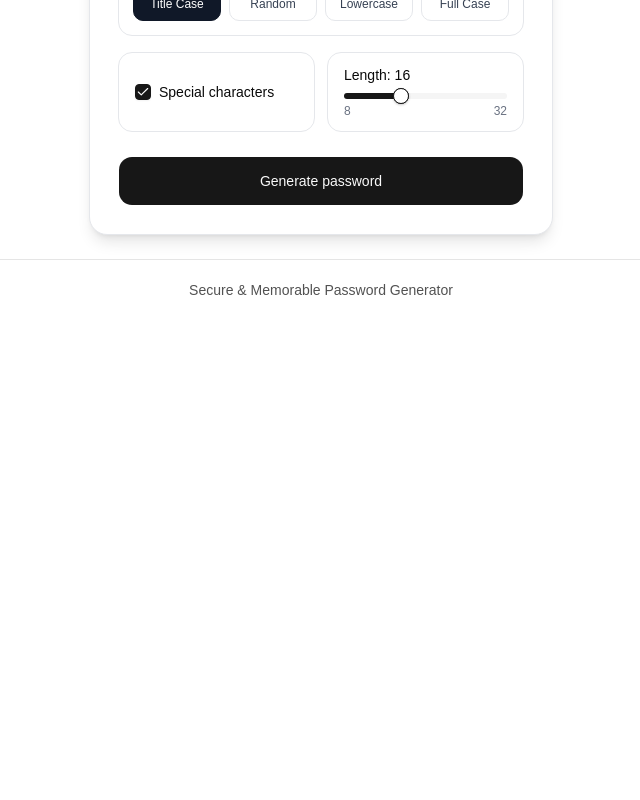
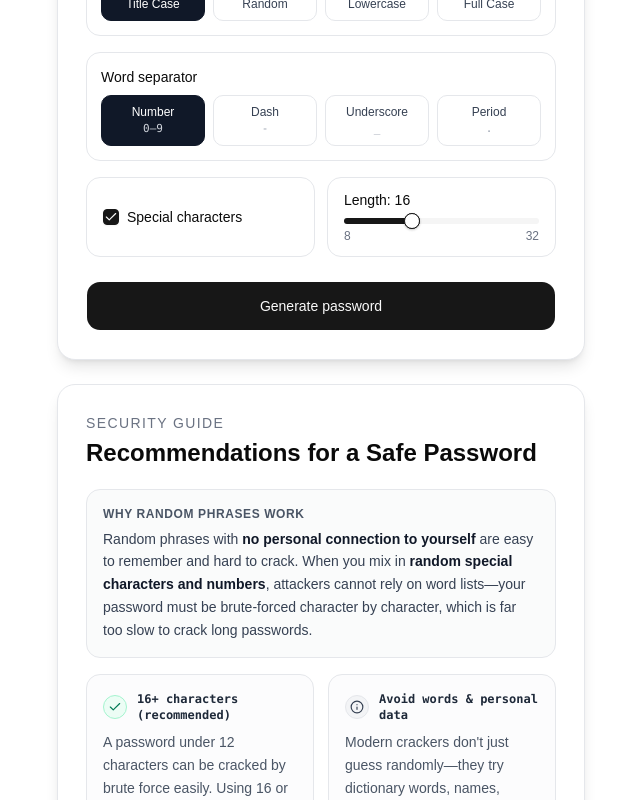
Before and after one commit to Greek/gullhacks26-dataprivacy, a React (Vite) app in the folder frontend/: page / in a window 1280 px wide. Shown: the part 500-1300 px from the top of the page, without its empty margins (319-959 px from the left). Before the commit the page ends 820 px from the top, so only its background shows below. Built offline with nearby package versions, Linux system fonts and the light colour scheme; no server answers.

Commit message:
feat: add word separator selector and password security recommendations

```diff
--- a/frontend/src/routes/about.tsx
+++ b/frontend/src/routes/about.tsx
@@ -26,6 +26,10 @@ function About() {
           <li>
             Capitalization options: Title Case, Random, Lowercase, and Full Case
           </li>
+          <li>
+            Word separator options: random numbers (0–9), dashes (-),
+            underscores (_), and periods (.)
+          </li>
           <li>Real-time password strength evaluation and guidance</li>
           <li>One-click copy to clipboard</li>
           <li>Optional special-character substitutions</li>
--- a/frontend/src/routes/index.tsx
+++ b/frontend/src/routes/index.tsx
@@ -7,12 +7,21 @@ import {
   MIN_PASSWORD_LENGTH,
 } from '#/lib/constants'
 import { createFileRoute } from '@tanstack/react-router'
-import { Check, Copy, ShieldAlert, ShieldCheck, ShieldHalf } from 'lucide-react'
+import {
+  Check,
+  Copy,
+  Info,
+  KeyRound,
+  ShieldAlert,
+  ShieldCheck,
+  ShieldHalf,
+} from 'lucide-react'
 import { useEffect, useRef, useState } from 'react'
 
 export const Route = createFileRoute('/')({ component: Home })
 
 type CapitalizationOption = 'title' | 'random' | 'lower' | 'upper'
+type SeparatorOption = 'number' | 'dash' | 'underscore' | 'period'
 
 type PasswordAnalysis = {
   length: number
@@ -27,6 +36,7 @@ type PasswordResponse = {
   password: string
   original_password: string
   capitalization: CapitalizationOption
+  separator: SeparatorOption
   analysis: PasswordAnalysis
 }
 
@@ -40,11 +50,23 @@ const CAPITALIZATION_OPTIONS: {
   { value: 'upper', label: 'Full Case' },
 ]
 
+const SEPARATOR_OPTIONS: {
+  value: SeparatorOption
+  label: string
+  preview: string
+}[] = [
+  { value: 'number', label: 'Number', preview: '0–9' },
+  { value: 'dash', label: 'Dash', preview: '-' },
+  { value: 'underscore', label: 'Underscore', preview: '_' },
+  { value: 'period', label: 'Period', preview: '.' },
+]
+
 function Home() {
   const [length, setLength] = useState(16)
   const [includeSpecialCharacters, setIncludeSpecialCharacters] = useState(true)
   const [capitalization, setCapitalization] =
     useState<CapitalizationOption>('title')
+  const [separator, setSeparator] = useState<SeparatorOption>('number')
   const [passwordResult, setPasswordResult] = useState<string>('')
   const [originalPasswordResult, setOriginalPasswordResult] =
     useState<string>('')
@@ -72,6 +94,7 @@ function Home() {
           length: length,
           use_special_chars: includeSpecialCharacters,
           capitalization: capitalization,
+          separator: separator,
         }),
       })
 
@@ -166,7 +189,7 @@ function Home() {
   })()
 
   return (
-    <main className="mx-auto flex w-full max-w-lg flex-1 items-center justify-center p-6">
+    <main className="mx-auto flex w-full max-w-xl flex-1 flex-col items-center justify-center gap-6 p-6">
       <section className="w-full rounded-2xl border border-gray-200 bg-white p-7 shadow-lg">
         <div className="grid grid-rows-[auto_1fr_auto] gap-6">
           <header className="text-center">
@@ -330,6 +353,44 @@ function Home() {
               </div>
             </div>
 
+            <div className="rounded-xl border border-gray-200 p-3.5">
+              <span className="mb-2 block text-sm font-medium">
+                Word separator
+              </span>
+              <div
+                role="radiogroup"
+                aria-label="Word separator"
+                className="grid grid-cols-2 gap-2 sm:grid-cols-4"
+              >
+                {SEPARATOR_OPTIONS.map((option) => {
+                  const isSelected = separator === option.value
+                  return (
+                    <button
+                      key={option.value}
+                      type="button"
+                      role="radio"
+                      aria-checked={isSelected}
+                      onClick={() => setSeparator(option.value)}
+                      className={`flex flex-col items-center justify-center gap-0.5 rounded-lg border px-2 py-2 text-xs font-medium transition-colors ${
+                        isSelected
+                          ? 'border-gray-900 bg-gray-900 text-white'
+                          : 'border-gray-200 bg-white text-gray-700 hover:bg-gray-50'
+                      }`}
+                    >
+                      <span>{option.label}</span>
+                      <span
+                        className={`font-mono text-[11px] ${
+                          isSelected ? 'text-gray-300' : 'text-gray-400'
+                        }`}
+                      >
+                        {option.preview}
+                      </span>
+                    </button>
+                  )
+                })}
+              </div>
+            </div>
+
             <div className="grid gap-3 sm:grid-cols-[1fr_1fr]">
               <label className="flex min-h-20 items-center gap-2 rounded-xl border border-gray-200 px-4">
                 <Checkbox
@@ -371,6 +432,125 @@ function Home() {
           </Button>
         </div>
       </section>
+
+      <section
+        aria-labelledby="safe-password-recommendations-title"
+        className="w-full rounded-2xl border border-gray-200 bg-white p-7 shadow-lg"
+      >
+        <header>
+          <p className="mb-1 text-sm font-medium uppercase tracking-widest text-gray-500">
+            Security Guide
+          </p>
+          <h2
+            id="safe-password-recommendations-title"
+            className="text-2xl font-bold"
+          >
+            Recommendations for a Safe Password
+          </h2>
+        </header>
+
+        <div className="mt-5 rounded-xl border border-gray-200 bg-gray-50/80 p-4">
+          <h3 className="mb-1.5 text-xs font-semibold uppercase tracking-wider text-gray-600">
+            Why Random Phrases Work
+          </h3>
+          <p className="text-sm leading-relaxed text-gray-700">
+            Random phrases with{' '}
+            <span className="font-semibold text-gray-900">
+              no personal connection to yourself
+            </span>{' '}
+            are easy to remember and hard to crack. When you mix in{' '}
+            <span className="font-semibold text-gray-900">
+              random special characters and numbers
+            </span>
+            , attackers cannot rely on word lists—your password must be
+            brute-forced character by character, which is far too slow to crack
+            long passwords.
+          </p>
+        </div>
+
+        <div className="mt-4 grid grid-cols-1 gap-3.5 sm:grid-cols-2">
+          <RecommendationCard
+            title={
+              length >= 16
+                ? '16+ characters (recommended)'
+                : length >= 12
+                  ? '12–15 characters (aim for 16+)'
+                  : 'Under 12 characters (too short)'
+            }
+            tone={length >= 16 ? 'good' : length >= 12 ? 'warn' : 'danger'}
+          >
+            A password under 12 characters can be cracked by brute force easily.
+            Using 16 or more characters makes brute-force cracking drastically
+            harder.
+          </RecommendationCard>
+
+          <RecommendationCard
+            title="Avoid words & personal data"
+            tone="info"
+          >
+            Modern crackers don&apos;t just guess randomly—they try dictionary
+            words, names, birthdays, and personal data first. Stick to unrelated
+            random words.
+          </RecommendationCard>
+
+          <RecommendationCard
+            title="Add symbols & numbers"
+            tone={includeSpecialCharacters ? 'good' : 'warn'}
+          >
+            Substituting special characters (like <kbd>@</kbd>, <kbd>&amp;</kbd>
+            , <kbd>!</kbd>, or <kbd>*</kbd>) and numbers forces attackers into
+            slow brute-force guessing instead of fast dictionary attacks.
+          </RecommendationCard>
+
+          <RecommendationCard title="Unique per account" tone="key">
+            Never reuse passwords across sites. Pair memorable random phrases
+            with a password manager so one breach never compromises your other
+            accounts.
+          </RecommendationCard>
+        </div>
+      </section>
     </main>
   )
 }
+
+function RecommendationCard({
+  title,
+  tone,
+  children,
+}: {
+  title: string
+  tone: 'good' | 'warn' | 'danger' | 'info' | 'key'
+  children: React.ReactNode
+}) {
+  const badgeStyles = {
+    good: 'border-emerald-200 bg-emerald-50 text-emerald-700',
+    warn: 'border-amber-200 bg-amber-50 text-amber-700',
+    danger: 'border-red-200 bg-red-50 text-red-700',
+    info: 'border-gray-200 bg-gray-100 text-gray-700',
+    key: 'border-gray-200 bg-gray-100 text-gray-700',
+  }[tone]
+
+  const badgeIcon = {
+    good: <Check aria-hidden="true" className="size-3.5" />,
+    warn: <ShieldHalf aria-hidden="true" className="size-3.5" />,
+    danger: <ShieldAlert aria-hidden="true" className="size-3.5" />,
+    info: <Info aria-hidden="true" className="size-3.5" />,
+    key: <KeyRound aria-hidden="true" className="size-3.5" />,
+  }[tone]
+
+  return (
+    <div className="flex flex-col gap-2 rounded-xl border border-gray-200 bg-gray-50/50 p-4">
+      <div className="flex items-center gap-2.5">
+        <span
+          className={`flex size-6 shrink-0 items-center justify-center rounded-full border ${badgeStyles}`}
+        >
+          {badgeIcon}
+        </span>
+        <span className="font-mono text-xs font-semibold text-gray-800">
+          {title}
+        </span>
+      </div>
+      <p className="text-sm leading-relaxed text-gray-600">{children}</p>
+    </div>
+  )
+}
```
Also changed, not shown: 2 other files (tests, documents, lock files or other folders).
